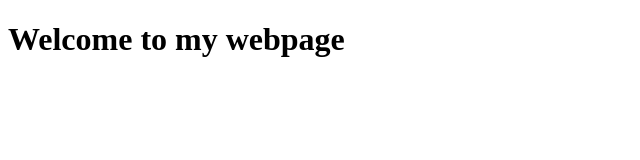
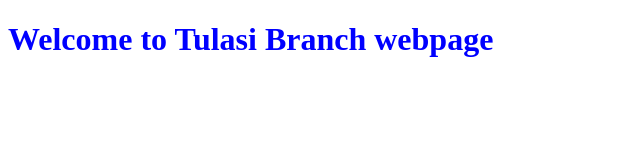
Before and after one commit to suansiatulasi246-design/htmlcode, a plain HTML site: page index.html in a window 1280 px wide. Shown: the whole page, without its empty margins (0-640 px from the left). Drawn offline with Linux system fonts and the light colour scheme.

Commit message:
change in tulasi branch

```diff
--- a/index.html
+++ b/index.html
@@ -6,6 +6,6 @@
     <title>Document</title>
 </head>
 <body>
-    <h1>Welcome to my webpage</h1>
+    <h1 style="color: blue;">Welcome to Tulasi Branch webpage</h1>
 </body>
 </html>
```
